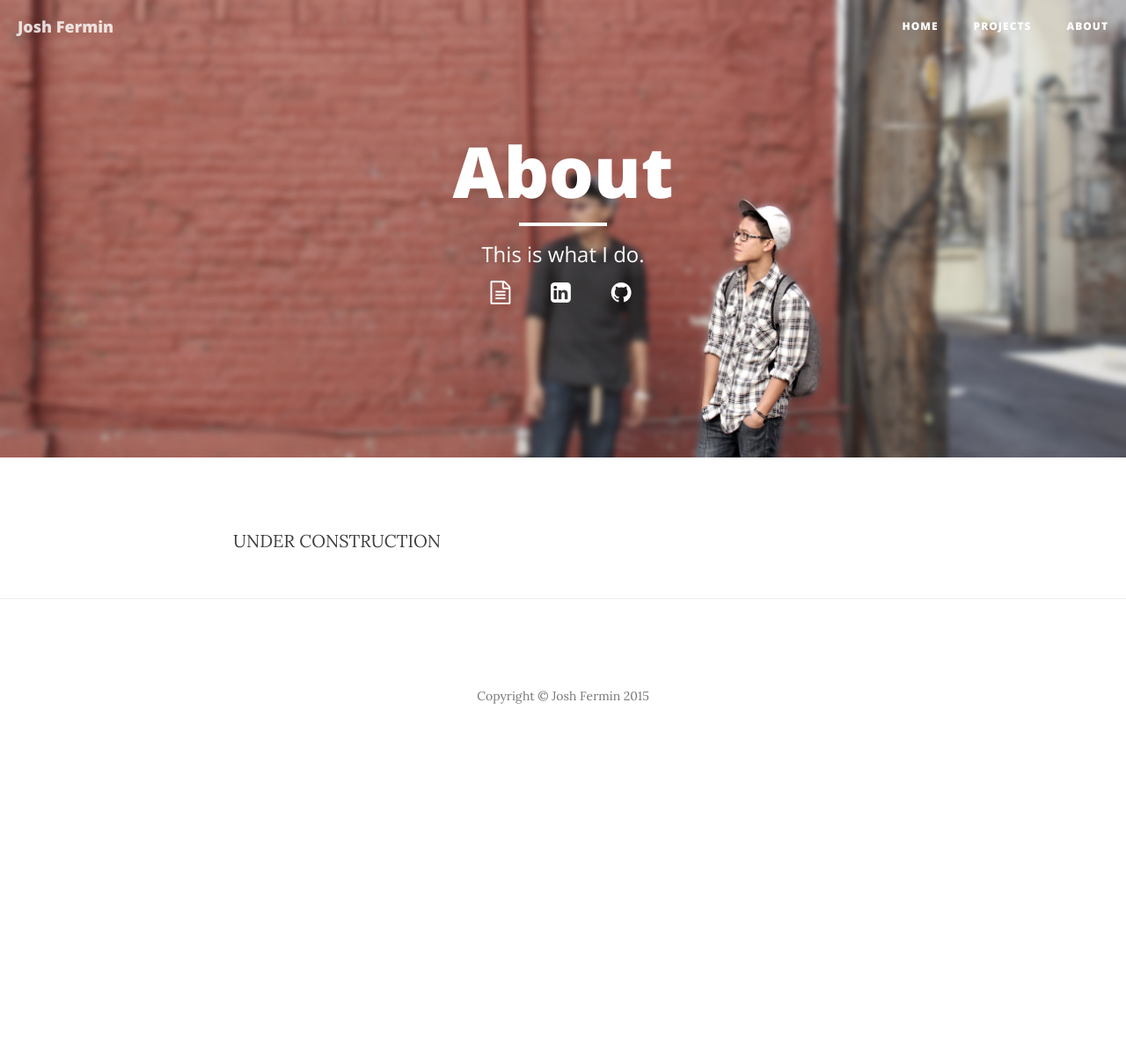
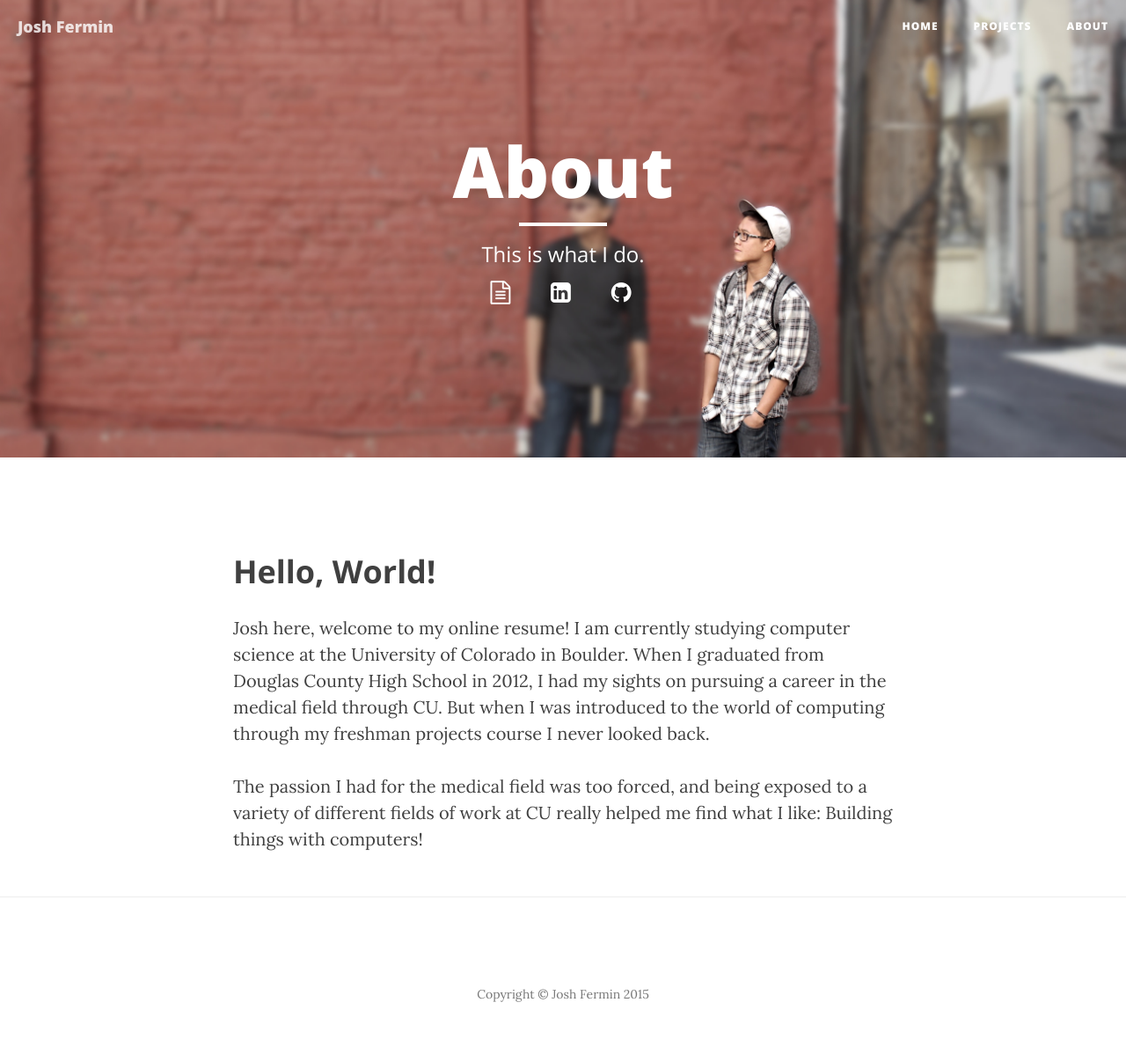
Before and after one commit to joshfermin/joshfermin.github.io, a Jekyll site: the page built from about.html, in a window 1280 px wide. Shown: the whole page at 88% size. Built offline with Jekyll 4.4.1, drawn with Linux system fonts in a browser that asks for light colours; nearby versions of some CDN libraries; before the commit the page ends 900 px from its top, so only the background shows below that.

Commit message:
updating about me

```diff
--- a/about.html
+++ b/about.html
@@ -4,5 +4,14 @@ title: "About"
 description: "This is what I do."
 header-img: "img/me-1.png"
 ---
+<h2 class="section-heading">Hello, World!</h2>
 
-<p>UNDER CONSTRUCTION</p>
+<p>Josh here, welcome to my online resume! I am currently studying computer science at the University of Colorado in Boulder. When I graduated from Douglas County High School in 2012, I had my sights on pursuing a career in the medical field through CU. But when I was introduced to the world of computing through my freshman projects course I never looked back.</p>
+
+<p>The passion I had for the medical field was too forced, and being exposed to a variety of different fields of work at CU really helped me find what I like: Building things with computers!</p>
+
+<!-- <h2 class="section-heading">What I Do</h2>
+<ul class="list-inline text-center">
+                    <li>
+                                <i class="fa fa-icon-html5 fa-stack-3x"></i>
+                    </li> -->
```
